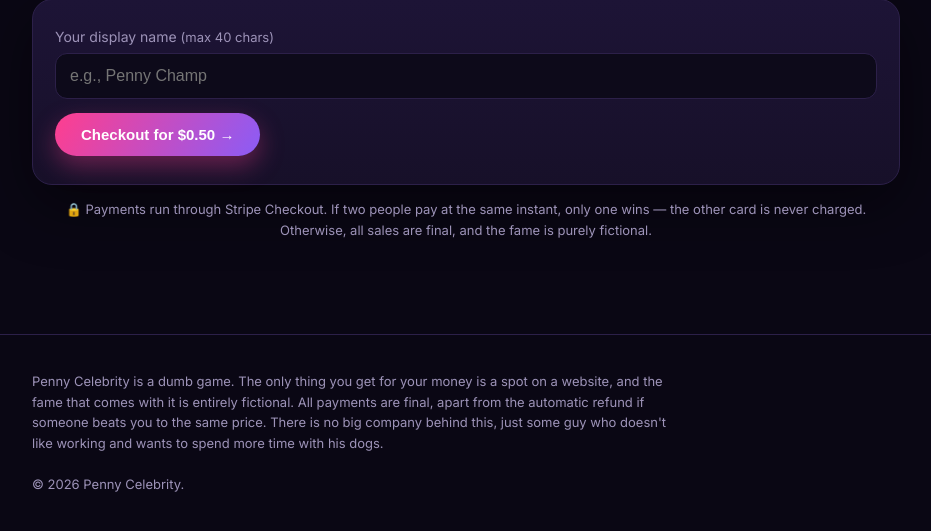
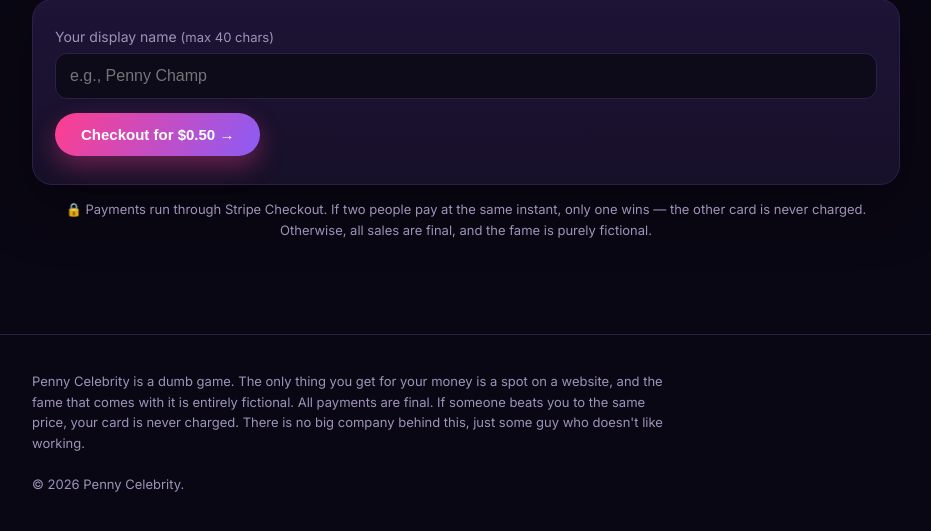
Before and after one commit to hubbinbunnin-oss/pennycelebrity, a Flask app: page / in a window 1280 px wide. Shown: the part 555-1086 px from the top of the page, without its empty margins (174-1105 px from the left). Run offline with Flask 3, Linux system fonts and the light colour scheme; data comes from the database, SQL or seed files in the repository; data that the repository does not hold is empty.

Commit message:
Update layout.html

```diff
--- a/templates/layout.html
+++ b/templates/layout.html
@@ -47,8 +47,8 @@
     <div class="container">
       <p class="fineprint">
         Penny Celebrity is a dumb game. The only thing you get for your money is a spot on a website,
-        and the fame that comes with it is entirely fictional. All payments are final, apart from the
-        automatic refund if someone beats you to the same price. There is no big company behind this, just some guy who doesn't like working and wants to spend more time with his dogs.
+        and the fame that comes with it is entirely fictional. All payments are final. If someone beats
+        you to the same price, your card is never charged. There is no big company behind this, just some guy who doesn't like working.
       </p>
       <p>&copy; {{ current_year }} Penny Celebrity.</p>
     </div>
```
